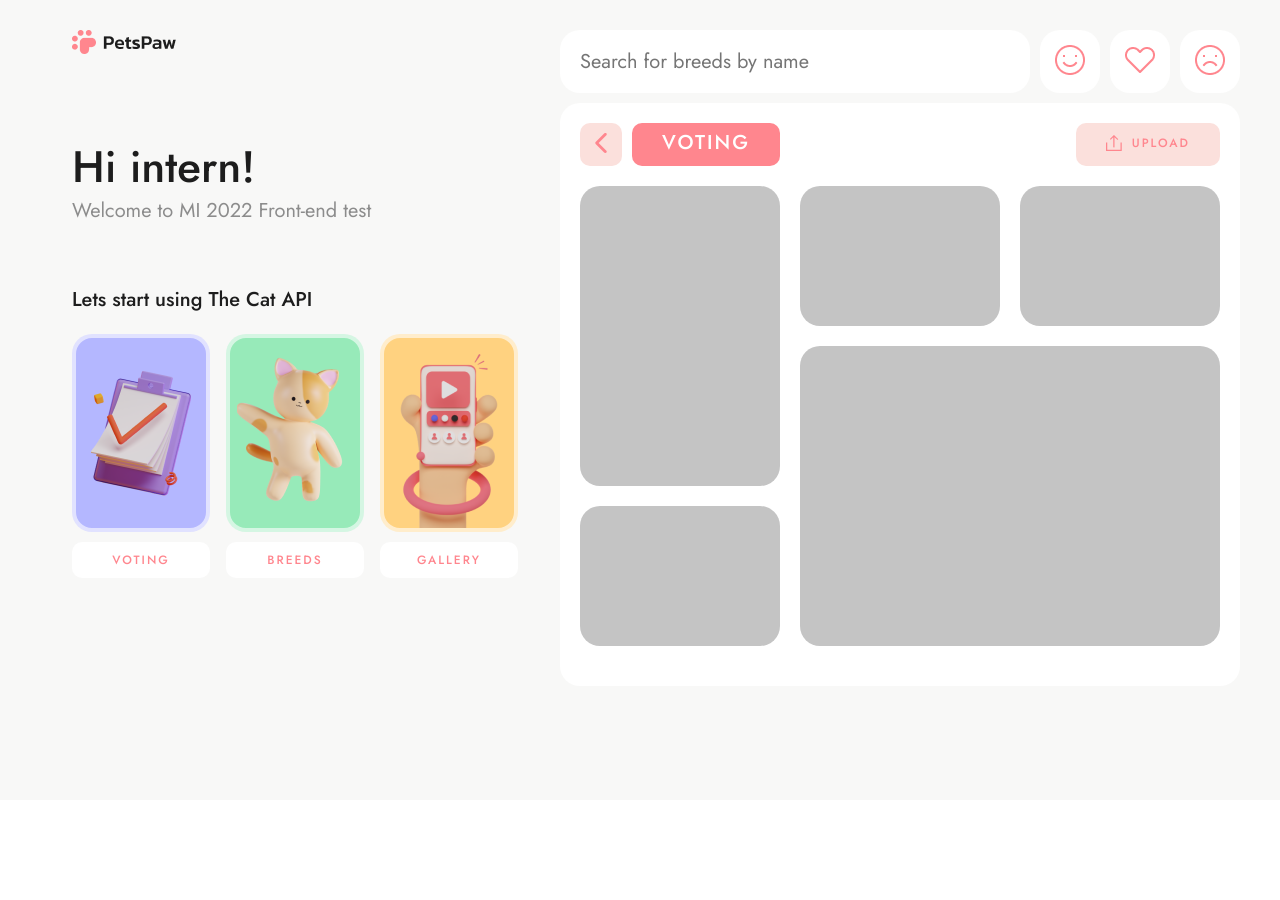
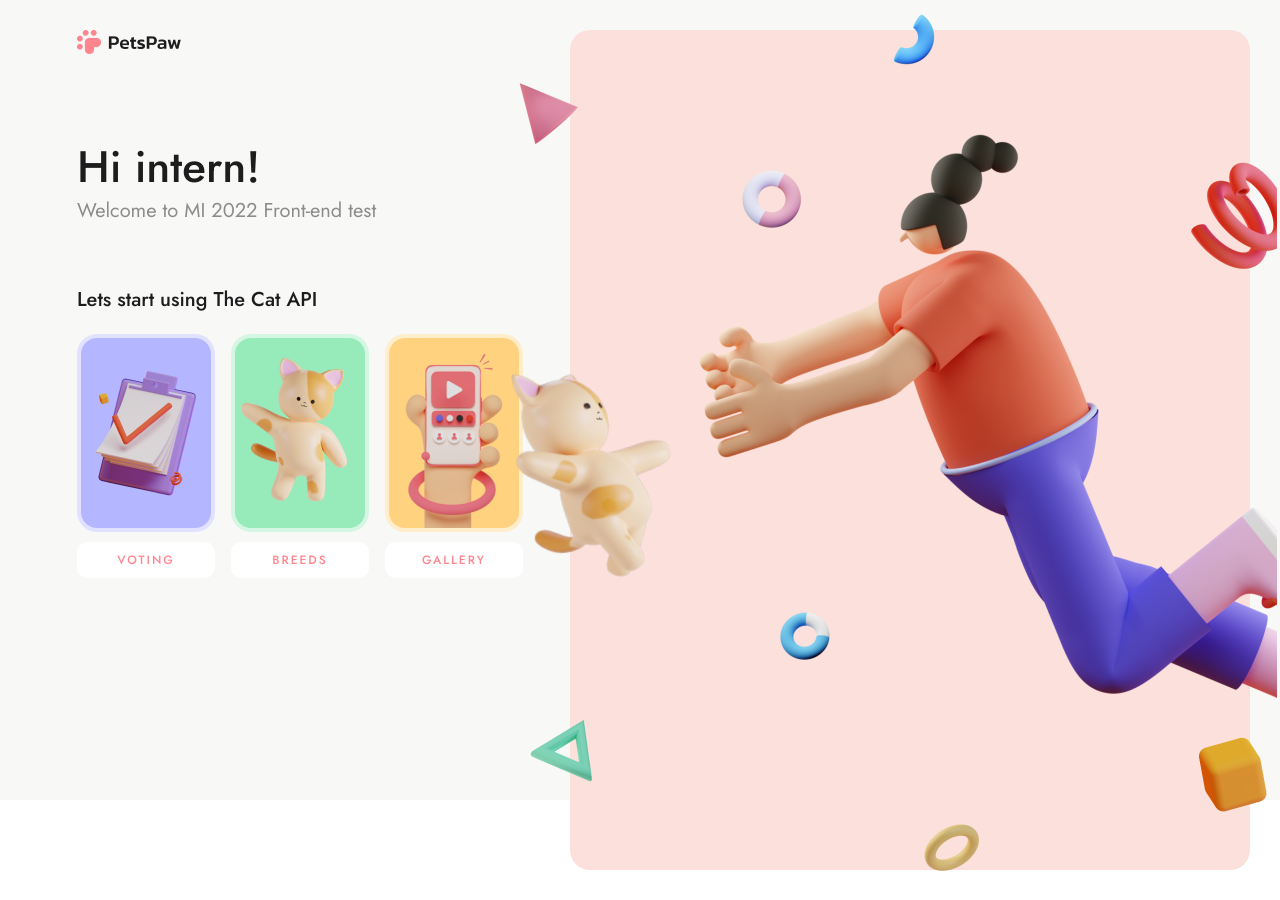
Before and after one commit to ostandrey/react-pets, a React (Create React App) app: page /home in a window 1280 px wide. Before the commit the page ends 800 px from the top, so only its background shows below. Built offline with nearby package versions, Linux system fonts and the light colour scheme.

Commit message:
Add routing

```diff
--- a/src/App.js
+++ b/src/App.js
@@ -1,4 +1,5 @@
 import "./styles/App.css";
+import {BrowserRouter as Router, Routes, Route, Navigate} from "react-router-dom";
 import Home from "./pages/Home";
 import Navigation from "./components/Navigation/Navigation";
 import Voting from "./pages/Voting";
@@ -9,8 +10,17 @@ import Gallery from "./pages/Gallery";
 function App() {
   return (
     <div className="App">
-        <Navigation/>
-        <Gallery/>
+        <Router>
+            <Navigation/>
+            <Routes>
+                <Route exact path="/home"  element={<Home />}/>
+                <Route exact path='/voting' element={<Voting />}/>
+                <Route exact path="/breeds"  element={<Breeds />}/>
+                <Route exact path="/gallery"  element={<Gallery />}/>
+                {/*<Route path="/error"  element={<Error />}/>*/}
+                <Route path='*' element={<Navigate replace to="/home" />}/>
+            </Routes>
+        </Router>
     </div>
   );
 }
--- a/src/components/Navigation/Navigation.jsx
+++ b/src/components/Navigation/Navigation.jsx
@@ -1,5 +1,6 @@
 import React from 'react';
 import classes from './Navigation.module.css'
+import {Link} from "react-router-dom";
 
 const Navigation = () => {
     return (
@@ -14,7 +15,7 @@ const Navigation = () => {
             <section className={classes.links_container}>
                 <h3 className={classes.title_sm}>Lets start using The Cat API</h3>
                 <div className={classes.nav_buttons}>
-                    <div className={classes.nav_container}>
+                    <Link to='/voting' className={classes.nav_container}>
                         <div className={[classes.nav_card, classes.card_voting].join(' ')}>
                             <img src={require("../../assets/vote-table.png")} alt="vote-table"/>
                         </div>
@@ -23,8 +24,8 @@ const Navigation = () => {
                                 Voting
                             </h2>
                         </div>
-                    </div>
-                    <div className={classes.nav_container}>
+                    </Link>
+                    <Link to='/breeds' className={classes.nav_container}>
                         <div className={[classes.nav_card, classes.card_breeds].join(' ')}>
                             <img src={require("../../assets/pet-breeds.png")} alt="pet-breeds"/>
                         </div>
@@ -33,8 +34,8 @@ const Navigation = () => {
                                 Breeds
                             </h2>
                         </div>
-                    </div>
-                    <div className={classes.nav_container}>
+                    </Link>
+                    <Link to='/gallery' className={classes.nav_container}>
                         <div className={[classes.nav_card, classes.card_gallery].join(' ')}>
                             <img src={require("../../assets/images-search.png")} alt="images-search"/>
                         </div>
@@ -43,7 +44,7 @@ const Navigation = () => {
                                 Gallery
                             </h2>
                         </div>
-                    </div>
+                    </Link>
                 </div>
             </section>
         </div>
--- a/src/components/Navigation/Navigation.module.css
+++ b/src/components/Navigation/Navigation.module.css
@@ -56,6 +56,7 @@
     flex-direction: column;
     width: 138px;
     height: 244px;
+    text-decoration: none;
 }
 
 .nav_container:hover .nav_card {
```
Also changed, not shown: src/route/index.js (added).
